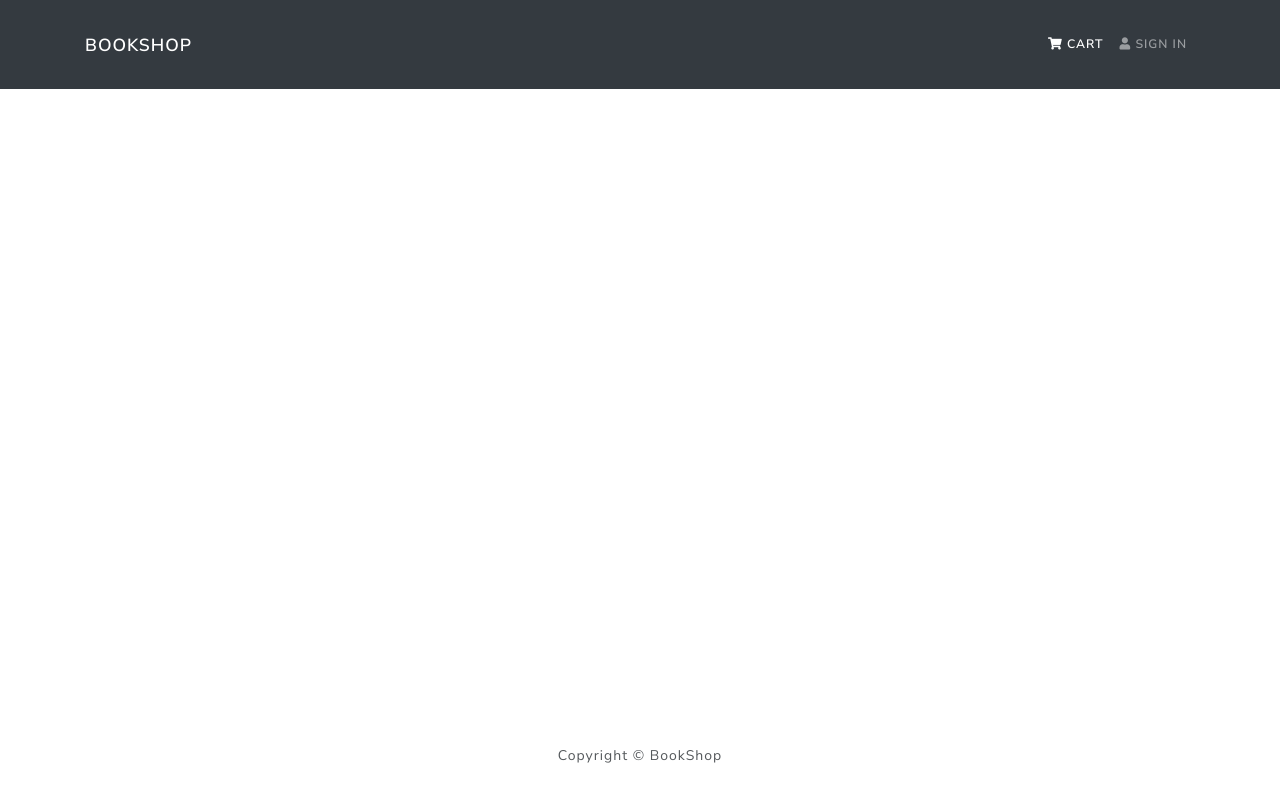
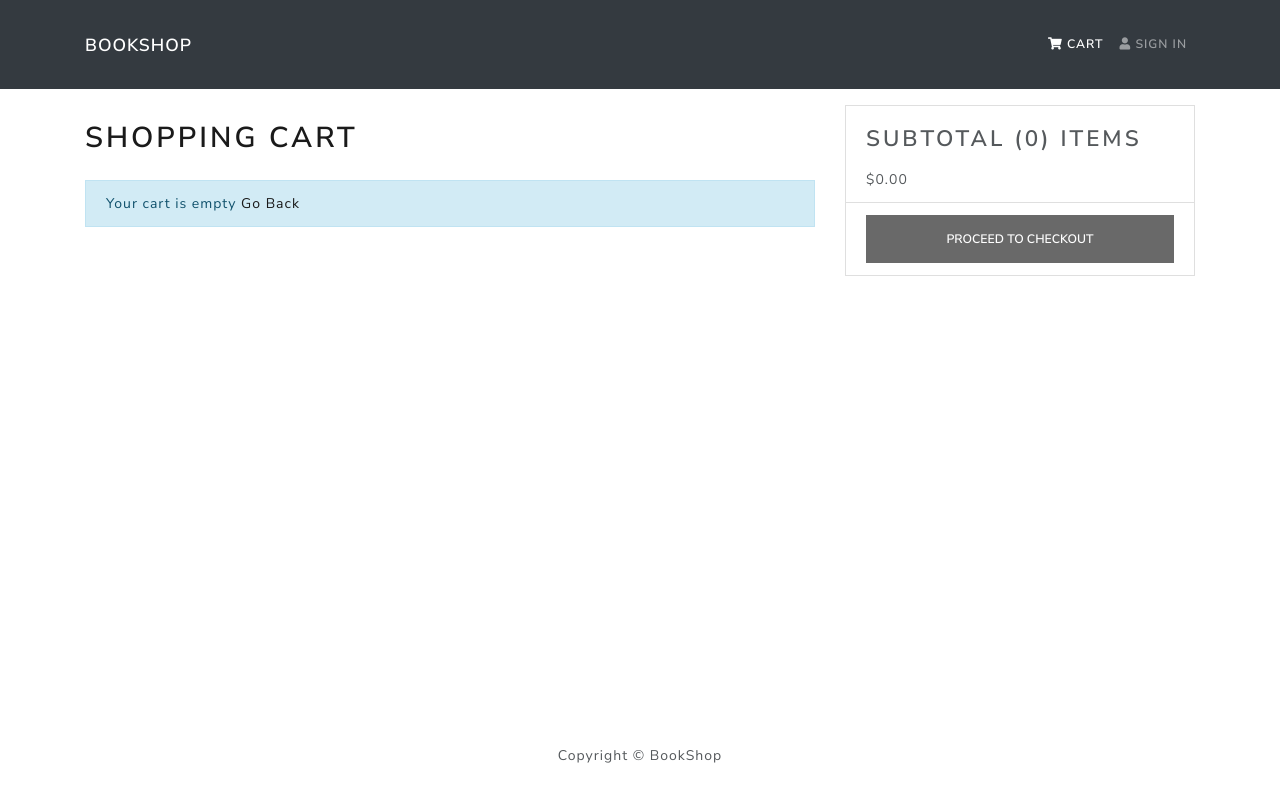
Before and after one commit to radu-lefter/MERN-BookShop, a React (Create React App) app in the folder frontend/: page /cart in a window 1280 px wide. Built offline with nearby package versions, Linux system fonts and the light colour scheme.

Commit message:
implemented the cart state functionality

```diff
--- a/frontend/src/App.js
+++ b/frontend/src/App.js
@@ -5,6 +5,7 @@
 import Footer from './components/Footer';
 import HomeScreen from './screens/HomeScreen';
 import BookScreen from './screens/BookScreen';
+import CartScreen from './screens/CartScreen'
 
 function App() {
   return (
@@ -15,6 +16,8 @@
           <Routes>
             <Route path="/" element={<HomeScreen />} />
             <Route path="/book/:id" element={<BookScreen />} />
+            <Route path='/cart' element={<CartScreen />} />
+            <Route path='/cart/:id' element={<CartScreen />} />
           </Routes>
         </Container>
       </main>
--- /dev/null
+++ b/frontend/src/actions/cartActions.js
@@ -0,0 +1,29 @@
+import axios from 'axios'
+import { CART_ADD_ITEM, CART_REMOVE_ITEM } from '../constants/cartConstants'
+
+export const addToCart = (id, qty) => async (dispatch, getState) => {
+  const { data } = await axios.get(`/api/books/${id}`)
+
+  dispatch({
+    type: CART_ADD_ITEM,
+    payload: {
+      book: data._id,
+      name: data.name,
+      image: data.image,
+      price: data.price,
+      countInStock: data.countInStock,
+      qty,
+    },
+  })
+
+  localStorage.setItem('cartItems', JSON.stringify(getState().cart.cartItems))
+}
+
+export const removeFromCart = (id) => (dispatch, getState) => {
+  dispatch({
+    type: CART_REMOVE_ITEM,
+    payload: id,
+  })
+
+  localStorage.setItem('cartItems', JSON.stringify(getState().cart.cartItems))
+}
--- a/frontend/src/components/Loader.js
+++ b/frontend/src/components/Loader.js
@@ -13,7 +13,7 @@
         display: 'block',
       }}
     >
-      <span class='sr-only'>Loading...</span>
+      <span className='sr-only'>Loading...</span>
     </Spinner>
   )
 }
--- /dev/null
+++ b/frontend/src/constants/cartConstants.js
@@ -0,0 +1,2 @@
+export const CART_ADD_ITEM = 'CART_ADD_ITEM'
+export const CART_REMOVE_ITEM = 'CART_REMOVE_ITEM'
--- a/frontend/src/index.css
+++ b/frontend/src/index.css
@@ -1,5 +1,15 @@
 main {
   min-height: 80vh;
+}
+
+h1 {
+  font-size: 1.8rem;
+  padding: 1rem 0;
+}
+
+h2 {
+  font-size: 1.4rem;
+  padding: 0.5rem 0;
 }
 
 h3 {
--- /dev/null
+++ b/frontend/src/reducers/cartReducers.js
@@ -0,0 +1,31 @@
+import { CART_ADD_ITEM, CART_REMOVE_ITEM } from '../constants/cartConstants'
+
+export const cartReducer = (state = { cartItems: [] }, action) => {
+  switch (action.type) {
+    case CART_ADD_ITEM:
+      const item = action.payload
+
+      const existItem = state.cartItems.find((x) => x.book === item.book)
+
+      if (existItem) {
+        return {
+          ...state,
+          cartItems: state.cartItems.map((x) =>
+            x.book === existItem.book ? item : x
+          ),
+        }
+      } else {
+        return {
+          ...state,
+          cartItems: [...state.cartItems, item],
+        }
+      }
+    case CART_REMOVE_ITEM:
+      return {
+        ...state,
+        cartItems: state.cartItems.filter((x) => x.book !== action.payload),
+      }
+    default:
+      return state
+  }
+}
--- a/frontend/src/screens/BookScreen.js
+++ b/frontend/src/screens/BookScreen.js
@@ -1,15 +1,20 @@
-import React, { useEffect } from 'react';
+import React, { useState, useEffect } from 'react';
 import { Link } from 'react-router-dom';
 import { useDispatch, useSelector } from 'react-redux';
-import { Row, Col, Image, ListGroup, Card, Button } from 'react-bootstrap';
+import { Row, Col, Image, ListGroup, Card, Button, Form } from 'react-bootstrap';
 import Rating from '../components/Rating';
-import { useParams } from 'react-router-dom';
+import { useParams, useNavigate } from 'react-router-dom';
 import Message from '../components/Message';
 import Loader from '../components/Loader';
 import { listBookDetails } from '../actions/bookActions';
 
 const BookScreen = () => {
+
+  const [qty, setQty] = useState(1)
+
   const params = useParams();
+  const navigate = useNavigate();
+
   const dispatch = useDispatch();
 
   const bookDetails = useSelector((state) => state.bookDetails);
@@ -18,6 +23,10 @@
   useEffect(() => {
     dispatch(listBookDetails(params.id));
   }, [dispatch, params.id]);
+
+  const addToCartHandler = () => {
+    navigate(`/cart/${params.id}?qty=${qty}`)
+  }
 
   return (
     <>
@@ -69,8 +78,31 @@
                     </Col>
                   </Row>
                 </ListGroup.Item>
+
+                {book.countInStock > 0 && (
+                  <ListGroup.Item>
+                    <Row>
+                      <Col>Qty</Col>
+                      <Col>
+                        <Form.Control
+                          as='select'
+                          value={qty}
+                          onChange={(e) => setQty(e.target.value)}
+                        >
+                          {[...Array(book.countInStock).keys()].map((x) => (
+                            <option key={x + 1} value={x + 1}>
+                              {x + 1}
+                            </option>
+                          ))}
+                        </Form.Control>
+                      </Col>
+                    </Row>
+                  </ListGroup.Item>
+                )}
+
                 <ListGroup.Item>
                   <Button
+                    onClick={addToCartHandler}
                     className="btn-block"
                     type="button"
                     disabled={book.countInStock === 0}
--- /dev/null
+++ b/frontend/src/screens/CartScreen.js
@@ -0,0 +1,120 @@
+import React, { useEffect } from 'react'
+import { Link } from 'react-router-dom'
+import { useDispatch, useSelector } from 'react-redux'
+import { Row, Col, ListGroup, Image, Form, Button, Card } from 'react-bootstrap'
+import Message from '../components/Message'
+import { addToCart, removeFromCart } from '../actions/cartActions'
+import { useNavigate, useParams, useSearchParams } from "react-router-dom";
+
+const CartScreen = () => {
+
+  const navigate = useNavigate();
+
+  const params = useParams();
+  const bookId = params.id
+
+  const [searchParams] = useSearchParams();
+  const qty = searchParams.get("qty") ? Number(searchParams.get("qty")) : 1
+
+  const dispatch = useDispatch()
+
+  const cart = useSelector((state) => state.cart)
+  const { cartItems } = cart
+
+  useEffect(() => {
+    if (bookId) {
+      dispatch(addToCart(bookId, qty))
+    }
+  }, [dispatch, bookId, qty])
+
+  const removeFromCartHandler = (id) => {
+    dispatch(removeFromCart(id))
+  }
+
+  const checkoutHandler = () => {
+    navigate('/login?redirect=shipping')
+  }
+
+  return (
+    <Row>
+      <Col md={8}>
+        <h1>Shopping Cart</h1>
+        {cartItems.length === 0 ? (
+          <Message>
+            Your cart is empty <Link to='/'>Go Back</Link>
+          </Message>
+        ) : (
+          <ListGroup variant='flush'>
+            {cartItems.map((item) => (
+              <ListGroup.Item key={item.book}>
+                <Row>
+                  <Col md={2}>
+                    <Image src={item.image} alt={item.name} fluid rounded />
+                  </Col>
+                  <Col md={3}>
+                    <Link to={`/book/${item.book}`}>{item.name}</Link>
+                  </Col>
+                  <Col md={2}>${item.price}</Col>
+                  <Col md={2}>
+                    <Form.Control
+                      as='select'
+                      value={item.qty}
+                      onChange={(e) =>
+                        dispatch(
+                          addToCart(item.book, Number(e.target.value))
+                        )
+                      }
+                    >
+                      {[...Array(item.countInStock).keys()].map((x) => (
+                        <option key={x + 1} value={x + 1}>
+                          {x + 1}
+                        </option>
+                      ))}
+                    </Form.Control>
+                  </Col>
+                  <Col md={2}>
+                    <Button
+                      type='button'
+                      variant='light'
+                      onClick={() => removeFromCartHandler(item.book)}
+                    >
+                      <i className='fas fa-trash'></i>
+                    </Button>
+                  </Col>
+                </Row>
+              </ListGroup.Item>
+            ))}
+          </ListGroup>
+        )}
+      </Col>
+      <Col md={4}>
+        <Card>
+          <ListGroup variant='flush'>
+            <ListGroup.Item>
+              <h2>
+                Subtotal ({cartItems.reduce((acc, item) => acc + item.qty, 0)})
+                items
+              </h2>
+              $
+              {cartItems
+                .reduce((acc, item) => acc + item.qty * item.price, 0)
+                .toFixed(2)}
+            </ListGroup.Item>
+            <ListGroup.Item>
+              <Button
+                type='button'
+                className='btn-block'
+                disabled={cartItems.length === 0}
+                onClick={checkoutHandler}
+              >
+                Proceed To Checkout
+              </Button>
+            </ListGroup.Item>
+          </ListGroup>
+        </Card>
+      </Col>
+    </Row>
+  )
+}
+
+export default CartScreen
--- a/frontend/src/store.js
+++ b/frontend/src/store.js
@@ -2,13 +2,21 @@
 import thunk from 'redux-thunk'
 import { composeWithDevTools } from 'redux-devtools-extension'
 import { bookListReducer, bookDetailsReducer } from './reducers/bookReducers'
+import { cartReducer } from './reducers/cartReducers'
 
 const reducer = combineReducers({
   bookList: bookListReducer,
   bookDetails: bookDetailsReducer,
+  cart: cartReducer,
 })
 
-const initialState = {}
+const cartItemsFromStorage = localStorage.getItem('cartItems')
+  ? JSON.parse(localStorage.getItem('cartItems'))
+  : []
+
+const initialState = {
+  cart: { cartItems: cartItemsFromStorage },
+}
 
 const middleware = [thunk]
 
```
